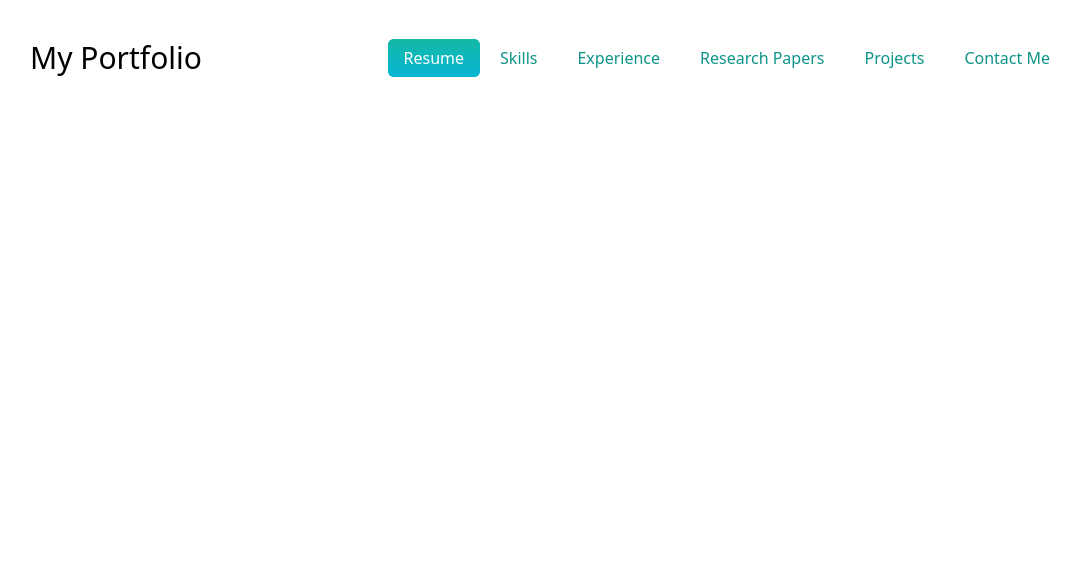
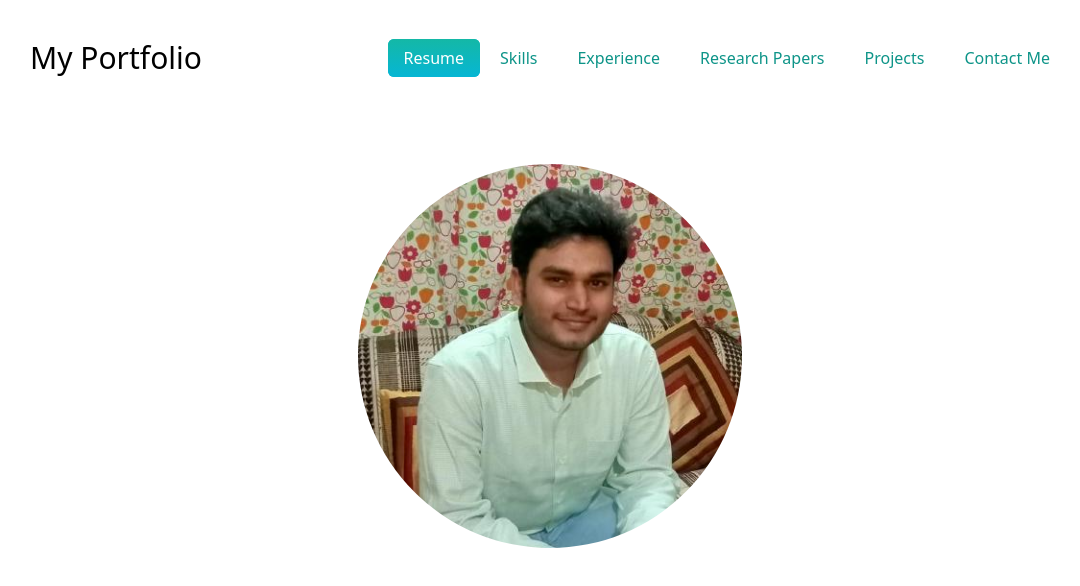
Before and after one commit to mohith-j/mohith-j.github.io, a React (Create React App) app: page / in a window 1280 px wide. Shown: the top 586 px of the page, without its empty margins (90-1170 px from the left). Built offline with nearby package versions, Linux system fonts and the light colour scheme.

Commit message:
added profile photo

```diff
--- a/src/App.js
+++ b/src/App.js
@@ -1,9 +1,11 @@
 import NavBar from "./components/navbar.js";
+import ProfileImage from "./components/profileimage.js";
 
 function App() {
   return (
     <section className="bg-white px-10 mx-20">
       <NavBar className="min-h-screen"/>
+      <ProfileImage/>
 
     </section>
   );
--- /dev/null
+++ b/src/components/profileimage.js
@@ -0,0 +1,12 @@
+import React from "react";
+import Mohith from "../resources/MohithPic.jpeg";
+
+function profileimage(){
+    return(
+        <div className="mx-auto rounded-full w-80 h-80 relative overflow-hidden md:h-96 md:w-96">
+            <img src={Mohith} layout="fill" objectFit="cover" />
+        </div>
+    );
+};
+
+export default profileimage;
```
Also changed, not shown: src/resources/MohithPic.jpeg (added).
